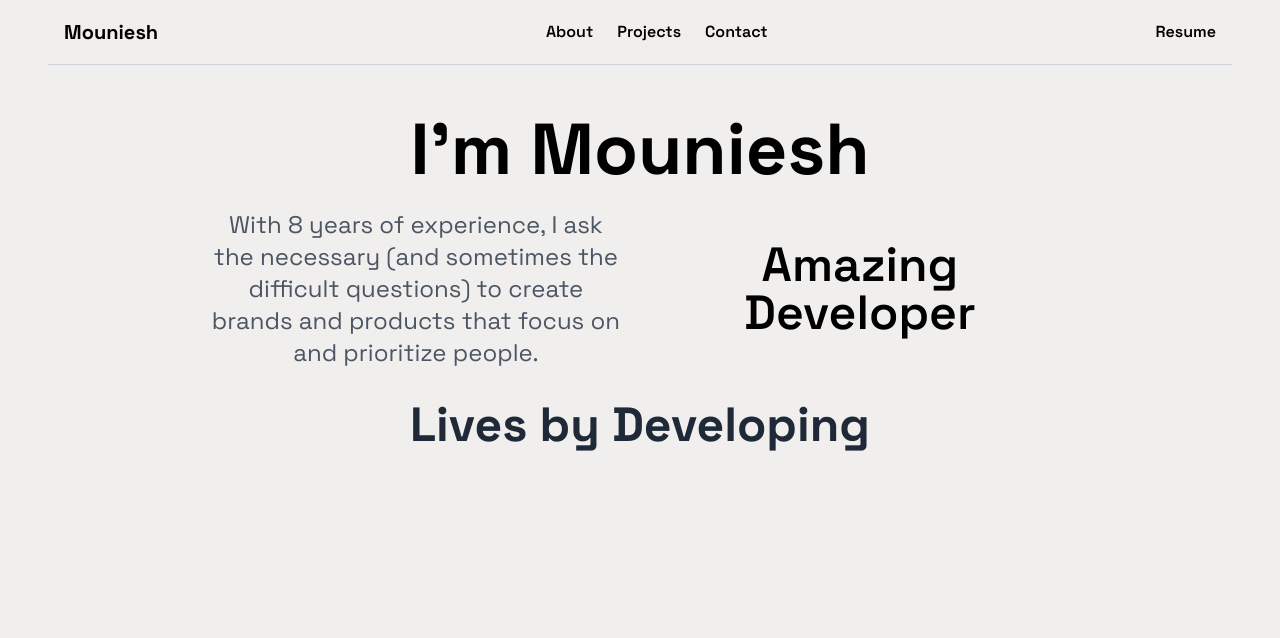
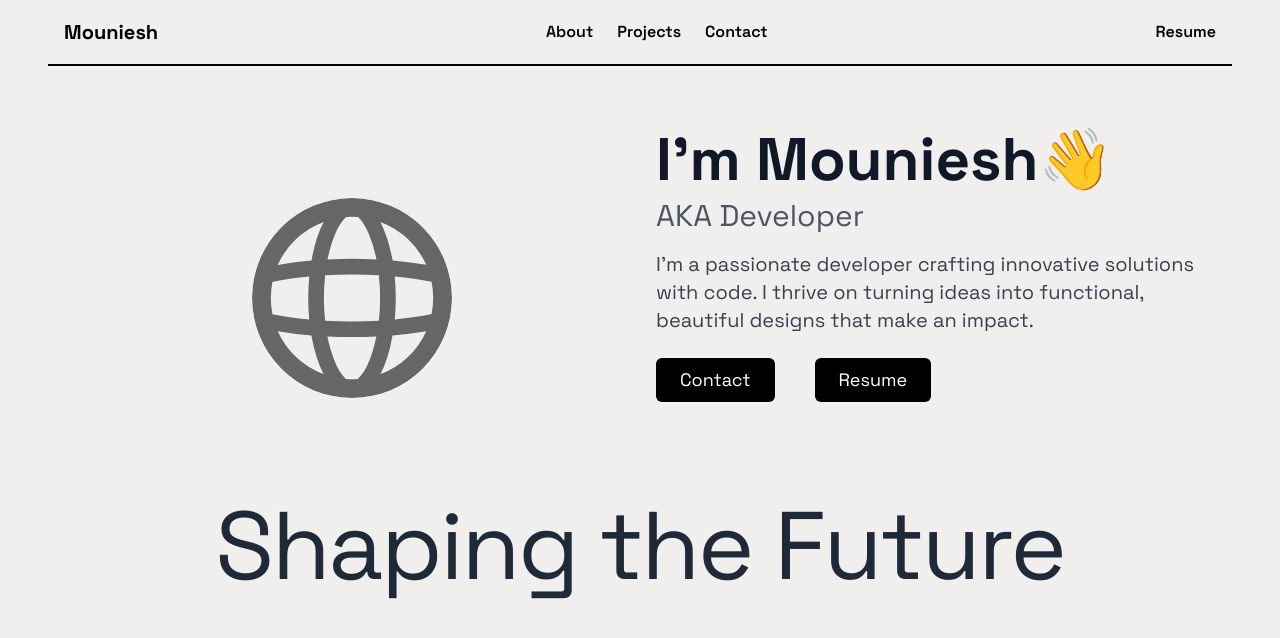
Before and after one commit to Mounieshh/portfolio-mouniesh, a Next.js app: page / in a window 1280 px wide. Shown: the top 638 px of the page. Built offline with nearby package versions, Linux system fonts and the light colour scheme.

Commit message:
hero section over

```diff
--- /dev/null
+++ b/app/contact/page.jsx
@@ -0,0 +1,9 @@
+import React from 'react'
+
+const ContactPage = () => {
+  return (
+    <div>ContactPage</div>
+  )
+}
+
+export default ContactPage
--- a/app/page.js
+++ b/app/page.js
@@ -3,9 +3,9 @@ import Hero from "@/components/hero";
 export default function Home() {
   return (
     <>
-    <did>
+    <div>
       <Hero/>
-    </did>
+    </div>
     </>
   );
 }
--- a/components/hero.jsx
+++ b/components/hero.jsx
@@ -1,32 +1,70 @@
-"use client"
+"use client";
+
+import Image from "next/image";
+import Link from "next/link";
 
 const Hero = () => {
   return (
-    <div className="flex flex-col text-center font-space-grotesk max-w-4xl mx-auto px-4 py-12">
-      {/* First Line */}
-      <h2 className="text-4xl sm:text-5xl md:text-7xl font-bold mb-6">
-        I'm Mouniesh
-      </h2>
+    <section className="font-space-grotesk max-w-6xl mx-auto px-4 py-12 md:py-14 lg:py-16">
+      {/* Main Container: Two Halves */}
+      <div className="flex flex-col md:flex-row lg:flex-row items-center justify-between gap-8">
+        {/* Left Half: Profile Image (Centered on sm, Centered on md/lg at red X position) */}
+        <div className="w-full md:w-1/2 lg:w-1/2 flex justify-center md:flex md:items-center md:justify-center lg:flex lg:items-center lg:justify-center">
+          <Link href="/">
+            <Image
+              src="/globe.svg"
+              alt="Mouniesh's profile"
+              width={150}
+              height={150}
+              className="hover:opacity-80 transition-opacity md:w-[180px] md:h-[180px] lg:w-[200px] lg:h-[200px] rounded-full object-cover"
+            />
+          </Link>
+        </div>
 
-      {/* Second and Third Line */}
-      <div className="flex flex-col md:flex-row items-center justify-center gap-6 mb-8">
-        {/* Description */}
-        <p className="text-lg sm:text-xl md:text-2xl text-gray-600 md:w-1/2">
-          With 8 years of experience, I ask the necessary (and sometimes the difficult questions) to create brands and products that focus on and prioritize people.
-        </p>
+        {/* Right Half: Text Content */}
+        <div className="w-full md:w-1/2 lg:w-1/2 text-center md:text-left lg:text-left">
+          {/* Name */}
+          <h1 className="text-3xl sm:text-4xl md:text-5xl lg:text-6xl font-bold mb-2 text-gray-900">
+            I’m Mouniesh👋
+          </h1>
 
-        {/* Tagline */}
-        <h2 className="text-3xl sm:text-4xl md:text-5xl font-semibold">
-          Amazing Developer
+          {/* Tagline */}
+          <h2 className="text-lg sm:text-xl md:text-2xl lg:text-3xl text-gray-600 mb-4">
+            AKA Developer
+          </h2>
+
+          {/* Description */}
+          <p className="text-sm sm:text-base md:text-lg lg:text-xl text-gray-700 mb-6 leading-relaxed">
+            I’m a passionate developer crafting innovative solutions with code.
+            I thrive on turning ideas into functional, beautiful designs that
+            make an impact.
+          </p>
+
+          {/* Contact and Resume Buttons */}
+          <div className="flex flex-row sm:flex-row gap-4 md:gap-6 lg:gap-8 xl:gap-10 justify-center md:justify-start lg:justify-start">
+            <Link href="/contact">
+              <button className="px-6 py-2 bg-black text-white rounded-md hover:bg-gray-300 hover:text-black transition-colors duration-300 text-base sm:text-lg md:text-lg lg:text-lg md:mb-14 lg:mb-16">
+                Contact
+              </button>
+            </Link>
+
+            <Link href="/resume">
+              <button className="px-6 py-2 bg-black text-white rounded-md hover:bg-gray-300 hover:text-black transition-colors duration-300 text-base sm:text-lg md:text-lg lg:text-lg md:mb-14 lg:mb-16">
+                Resume
+              </button>
+            </Link>
+          </div>
+        </div>
+      </div>
+
+      {/* Bottom Line: Shaping the Future */}
+      <div className="text-center mt-8">
+        <h2 className="text-2xl sm:text-3xl md:text-6xl lg:text-8xl text-gray-800 tracking-tight">
+          Shaping the Future
         </h2>
       </div>
+    </section>
+  );
+};
 
-      {/* Last Line */}
-      <h2 className="text-3xl sm:text-4xl md:text-5xl font-bold text-gray-800">
-        Lives by Developing
-      </h2>
-    </div>
-  )
-}
-
-export default Hero
+export default Hero;
--- a/components/navbar.jsx
+++ b/components/navbar.jsx
@@ -13,12 +13,12 @@ const Navbar = () => {
   }
 
   return (
-    <nav className="w-full border-b border-gray-300 bg-background">
+    <nav className="w-full border-b-2 border-black bg-background">
       <div className="max-w-7xl mx-auto px-4">
         <div className="flex justify-between items-center h-16">
           {/* Logo/Name */}
           <div className="text-xl font-bold font-space-grotesk">
-            <Link href="#" className="text-black hover:underline hover:underline-offset-4 transition-all duration-300">
+            <Link href="/" className="text-black hover:underline hover:underline-offset-4 transition-all duration-300">
               Mouniesh
             </Link>
           </div>
@@ -31,7 +31,7 @@ const Navbar = () => {
             <Link href="#" className="text-black hover:underline hover:underline-offset-4 transition-all duration-300">
               Projects
             </Link>
-            <Link href="#" className="text-black hover:underline hover:underline-offset-4 transition-all duration-300">
+            <Link href="/contact" className="text-black hover:underline hover:underline-offset-4 transition-all duration-300">
               Contact
             </Link>
           </div>
```
